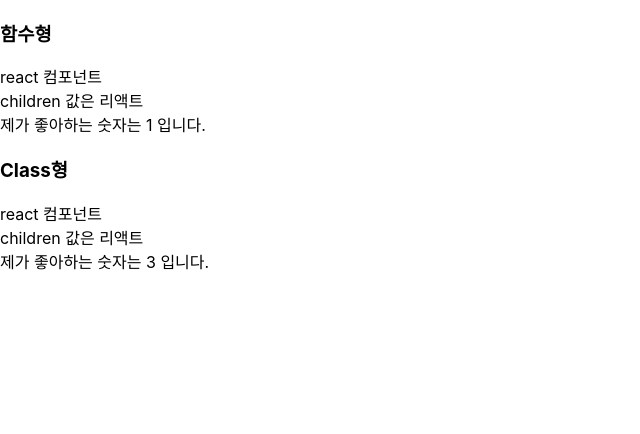
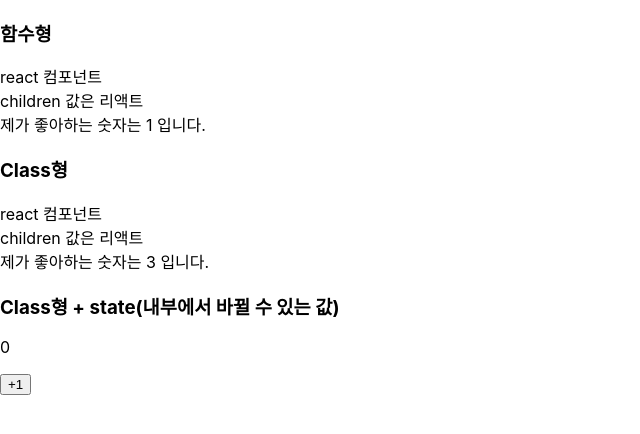
Before and after one commit to th0Kim/react-ezen, a React (Create React App) app in the folder hello-react/: page / in a window 1280 px wide. Shown: the top 434 px of the page, without its empty margins (0-640 px from the left). Built offline with nearby package versions, Linux system fonts and the light colour scheme.

Commit message:
Class형 + state(내부에서 바뀔 수 있는 값)

```diff
--- a/hello-react/src/App.js
+++ b/hello-react/src/App.js
@@ -3,6 +3,7 @@
 import React from 'react';
 import MyComponent from './MyComponent'; //함수형 lint 약어 rcc
 import MyComponentC from './MyComponent_c'; //class형 lint 약어 rsc
+import Counter_c from './Counter_c'; // state
 
 const App = () => {
   return (
@@ -16,6 +17,9 @@
       <MyComponentC name={'react'} favoriteNumber={3}>
         리액트 {/* App의 MyComponentC 자식 */}
       </MyComponentC>
+
+      <h3>Class형 + state(내부에서 바뀔 수 있는 값)</h3>
+      <Counter_c></Counter_c>
     </div>
   );
 }
--- /dev/null
+++ b/hello-react/src/Counter_c.js
@@ -0,0 +1,24 @@
+import React, { Component } from 'react';
+
+class Counter_c extends Component {
+  constructor(props) {
+    super(props);
+    this.state = {
+      number: 0,
+    }
+  }
+
+  render() {
+    const { number } = this.state;
+    return (
+      <div>
+        <p>{number}</p>
+        <button onClick={() => {this.setState({ number: number + 1 });}}>
+          +1
+        </button>
+      </div>
+    )
+  }
+}
+
+export default Counter_c;
```
Also changed, not shown: 1 other file (tests, documents, lock files or other folders).
